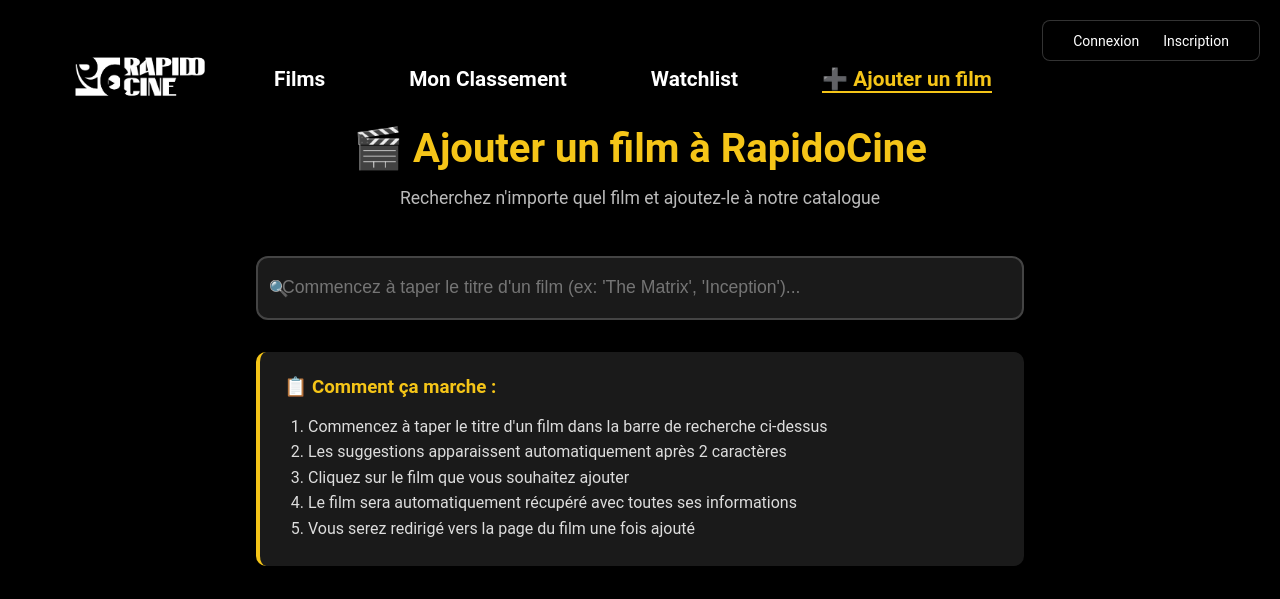
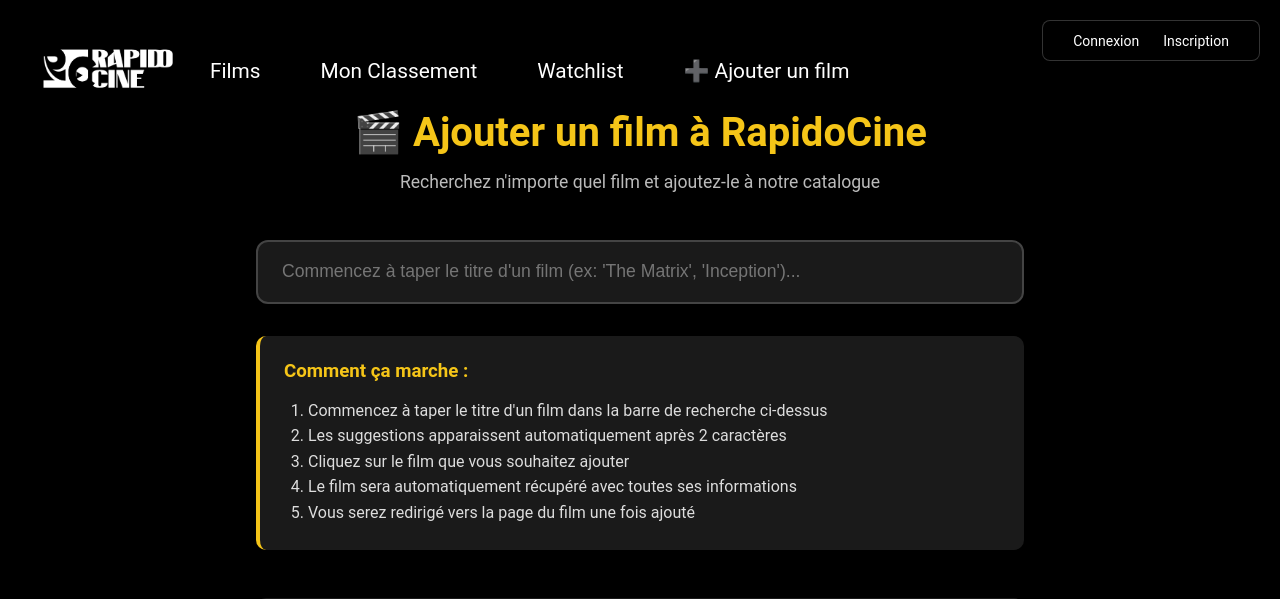
Before and after one commit to raniapsi/RapidoCine, a Python web app: template frontend/templates/add_movie.html in a window 1280 px wide. Shown: the top 599 px of the page. Run offline with Jinja, Linux system fonts and the light colour scheme; the template is opened without the code that fills it, so the values that code supplies are empty.

Commit message:
Ajout de bar de recherche sur tous les pages et Modification de css

```diff
--- a/frontend/templates/add_movie.html
+++ b/frontend/templates/add_movie.html
@@ -5,25 +5,19 @@
 {% block content %}
 <div class="App" style="background-color: #000000; min-height: 100vh; padding: 2rem 0;">
     <!-- Header Navigation -->
-    <div class="header" style="padding: 1rem 2rem;">
-        <div class="headerLeft">
-            <a href="/">
-                <img class="header__icon" src="/static/images/RapidoCineLogo.png" alt="Rapido Logo" />
-            </a>
-            <a href="/movies" style="text-decoration: none; margin-left: 2rem;">
-                <span style="color: white; font-weight: bold;">Films</span>
-            </a>
-            <a href="/movies/top_rated" style="text-decoration: none; margin-left: 1.5rem;">
-                <span style="color: white; font-weight: bold;">Mon Classement</span>
-            </a>
-            <a href="/movies/watchlist" style="text-decoration: none; margin-left: 1.5rem;">
-                <span style="color: white; font-weight: bold;">Watchlist</span>
-            </a>
-            <a href="/add-movie" style="text-decoration: none; margin-left: 1.5rem;">
-                <span style="color: #f5c518; font-weight: bold; border-bottom: 2px solid #f5c518;">➕ Ajouter un film</span>
-            </a>
+        <!-- Header -->
+        <div class="header">
+            <div class="headerLeft">
+                <a href="/">
+                    <img class="header__icon" src="{{ url_for('static', path='images/RapidoCineLogo.png') }}" alt="Rapido Logo" />
+                </a>
+                <a href="/movies" style="text-decoration: none"><span>Films</span></a>
+                <a href="/movies/top_rated" style="text-decoration: none"><span>Mon Classement</span></a>
+                <a href="/movies/watchlist" style="text-decoration: none"><span>Watchlist</span></a>
+                <a href="/add-movie" style="text-decoration: none"><span>➕ Ajouter un film</span>
+                </a>
+            </div>
         </div>
-    </div>
 
     <!-- Main Content -->
     <div class="container" style="max-width: 800px; margin: 0 auto; padding: 0 1rem;">
@@ -63,7 +57,7 @@
                     color: #888;
                     pointer-events: none;
                 ">
-                    🔍
+
                 </div>
             </div>
 
@@ -96,7 +90,7 @@
             margin-bottom: 3rem;
             border-left: 4px solid #f5c518;
         ">
-            <h3 style="color: #f5c518; margin-bottom: 1rem;">📋 Comment ça marche :</h3>
+            <h3 style="color: #f5c518; margin-bottom: 1rem;">Comment ça marche :</h3>
             <ol style="color: #ddd; line-height: 1.6; margin: 0; padding-left: 1.5rem;">
                 <li>Commencez à taper le titre d'un film dans la barre de recherche ci-dessus</li>
                 <li>Les suggestions apparaissent automatiquement après 2 caractères</li>
@@ -232,7 +226,7 @@
         if (results[0]?.loading) {
             resultsDiv.innerHTML = `
                 <div style="padding: 1.5rem; text-align: center; color: #888;">
-                    🔍 Recherche en cours...
+                     Recherche en cours...
                 </div>
             `;
             resultsDiv.style.display = 'block';
```
Also changed, not shown: frontend/templates/movies.html (+18 -0 lines).
